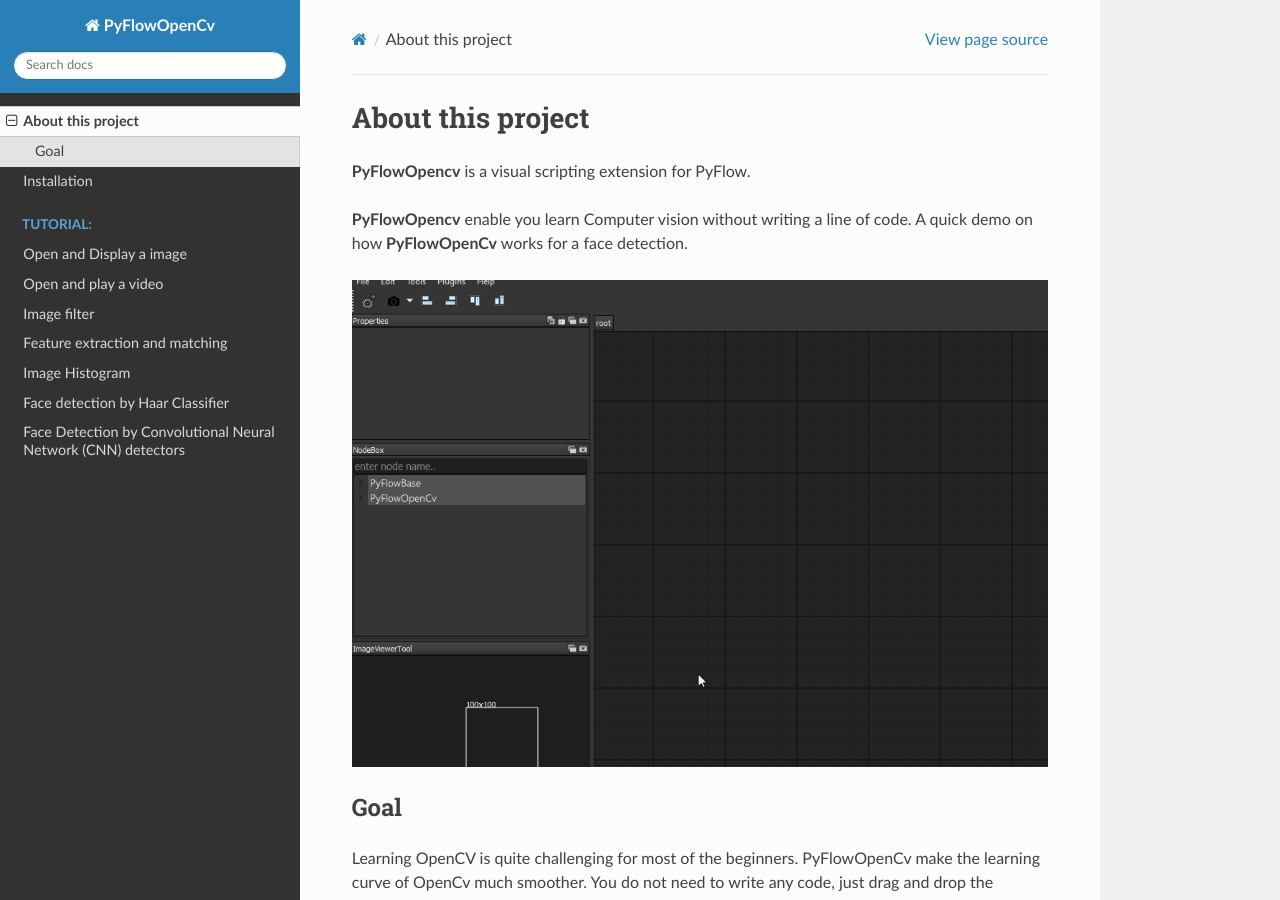
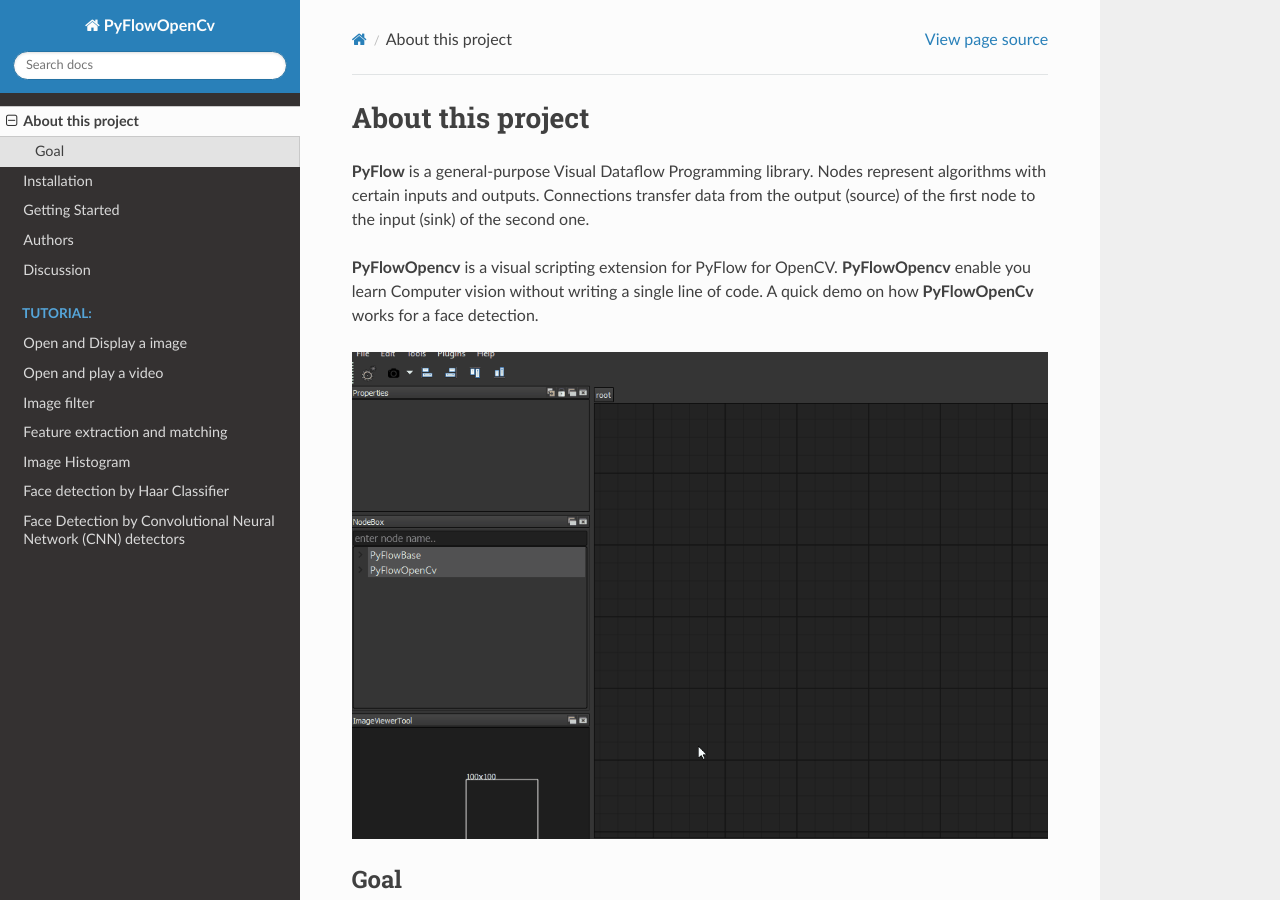
Before and after one commit to wonderworks-software/PyFlowOpenCv, a Sphinx documentation site: the page built from docs/source/intro.rst, in a window 1280 px wide and 900 px high. Built offline with Sphinx 7.4.7 and the Read the Docs theme 2.0.0, drawn with Linux system fonts in a browser that asks for light colours; some of the changed text lies outside the part shown.

```diff
--- a/docs/source/intro.rst
+++ b/docs/source/intro.rst
@@ -1,9 +1,9 @@
 About this project
 ==================
 
-**PyFlowOpencv** is a visual scripting extension for PyFlow.
+**PyFlow** is a general-purpose Visual Dataflow Programming library. Nodes represent algorithms with certain inputs and outputs. Connections transfer data from the output (source) of the first node to the input (sink) of the second one.
 
-**PyFlowOpencv** enable you learn Computer vision without writing a line of code. A quick demo on how **PyFlowOpenCv** works for a face detection.
+**PyFlowOpencv** is a visual scripting extension for PyFlow for OpenCV. **PyFlowOpencv** enable you learn Computer vision without writing a single line of code. A quick demo on how **PyFlowOpenCv** works for a face detection.
 
 .. image:: res/quick_demo.gif
 
@@ -11,7 +11,6 @@ Goal
 ********
 
 Learning OpenCV is quite challenging for most of the beginners. PyFlowOpenCv make the learning curve of OpenCv much smoother. You do not need to write any code, just drag and drop the diagram.
-
 
 Installation
 ==================
@@ -21,7 +20,6 @@ After PyFlow installed through pip or setup.py.
 The easy way to install PyFlow is::
 
     pip install git+https://github.com/wonderworks-software/PyFlow.git@master
-
 
 Clone or download repository to a local folder::
 
@@ -46,6 +44,28 @@ You ccan enable the PyFlowOpenCv package by this way.
 If everything works out, you should able to see 'PyFlowOpenCv' in your NodeBox dialog of the GUI.
 
 .. image:: res/all_window.png
+
+
+
+Getting Started
+==========================
+
+We have `documentation <https://pyflow.readthedocs.io/en/latest/>`_
+
+
+Authors
+=========
+
+**Pedro Cabrera** - `Pedro Cabrera <https://github.com/pedroCabrera>`_
+
+**Changbo Yang** - `Changbo Yang <https://github.com/bobosky>`_
+
+See also the list of `contributors <https://github.com/wonderworks-software/PyFlow/contributors>`_ who participated in this project.
+
+Discussion
+==============
+
+Join us to our `discord channel <https://discord.gg/SwmkqMj>`_ and ask anything related to project!
 
 
 .. Nodes
```
Also changed, not shown: README.md (+17 -0 lines).
